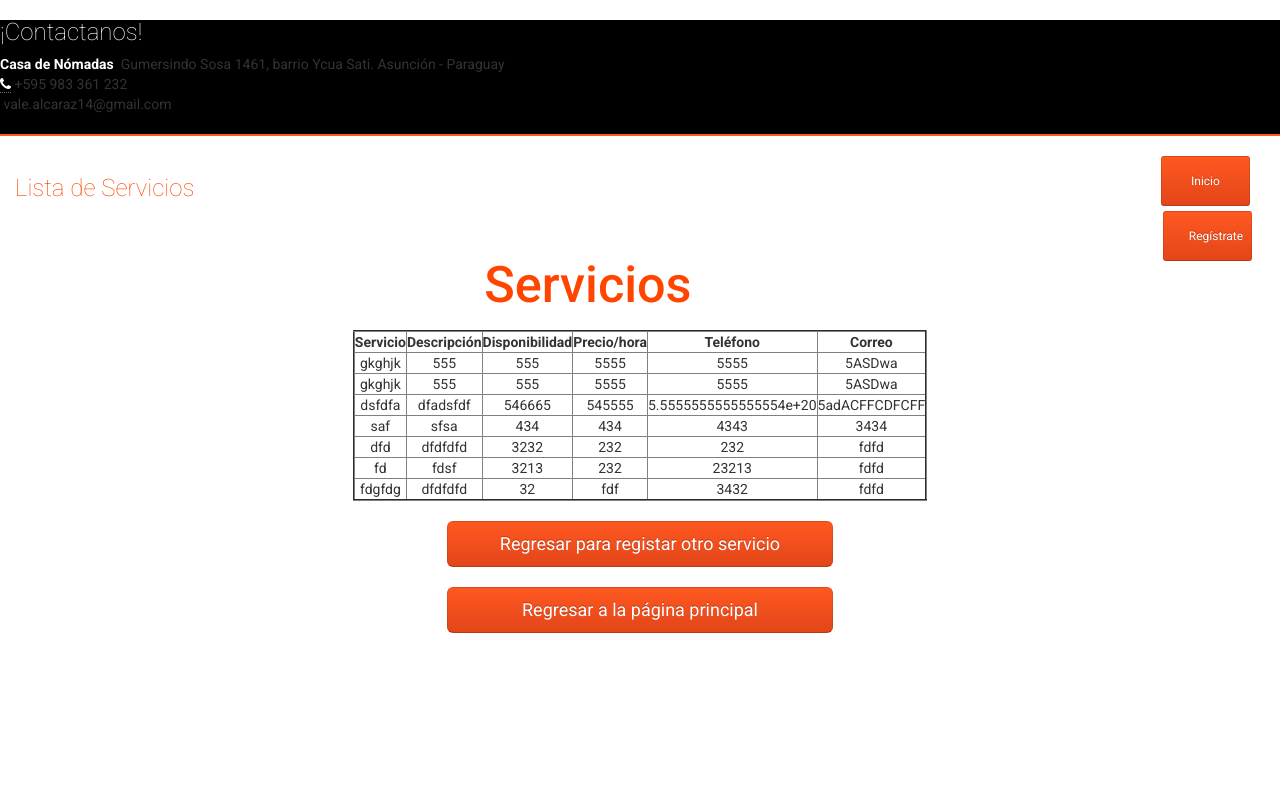
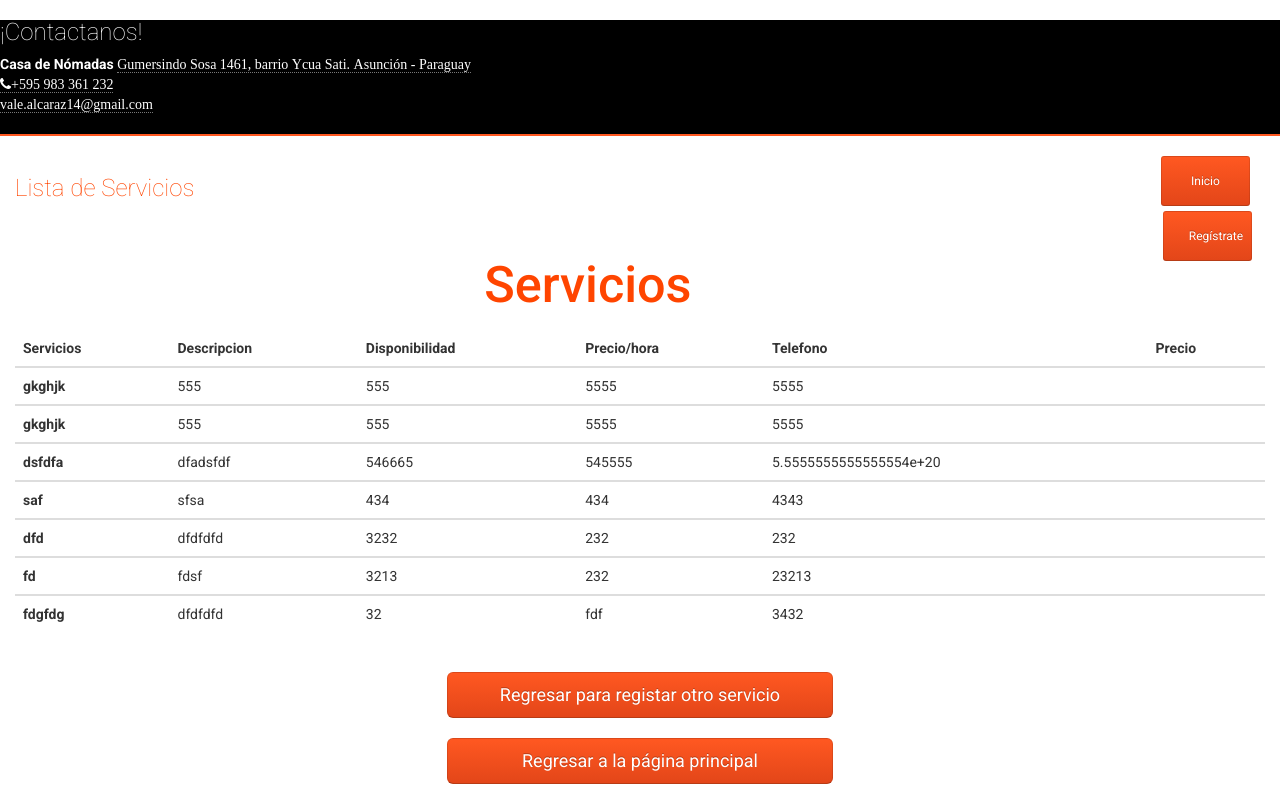
Before and after one commit to valeealcaraz/Hackathon, a Flask app: page /list in a window 1280 px wide. Run offline with Flask 2, Linux system fonts and the light colour scheme; data comes from the database, SQL or seed files in the repository; some libraries are stand-ins or nearby versions.

Commit message:
cambios list

```diff
--- a/templates/list.html
+++ b/templates/list.html
@@ -55,7 +55,7 @@
 </head>
 <body class="page-index has-hero">
   <!--Change the background class to alter background image, options are: benches, boots, buildings, city, metro -->
-  <div id="background-wrapper" class=" " data-stellar-background-ratio="0.1">
+  <div id="background-wrapper" class="buildings" data-stellar-background-ratio="0.1">
 
     <!-- ======== @Region: #navigation ======== -->
     <div id="navigation" class="wrapper">
@@ -66,14 +66,14 @@
                 </h3>
               <address>
                   <strong style="color:white">Casa de Nómadas</strong>
-                  <abbr title="Address"><i class="fa fa-pushpin"style="color:white"></i></i></abbr>
-                  Gumersindo Sosa 1461, barrio Ycua Sati. Asunción - Paraguay
+                  <abbr style="color:white" title="Address"><i class="fa fa-pushpin">Gumersindo Sosa 1461, barrio Ycua Sati. Asunción - Paraguay</i></i></abbr>
+
                   <br>
-                  <abbr title="Phone"><i class="fa fa-phone"style="color:white"></i></i></abbr>
-                  +595 983 361 232
+                  <abbr style="color:white" title="Phone"> <i class="fa fa-phone">+595 983 361 232</i></i></abbr>
+
                   <br>
-                  <abbr title="Email"><i class="fa fa-envelope-alt"style="color:white"></i></i></abbr>
-                  vale.alcaraz14@gmail.com
+                  <abbr  title="Email"><i class="fa fa-envelope-alt" style="color:white;"> vale.alcaraz14@gmail.com</i></i></abbr>
+
                 </address>
             </div>
 
@@ -104,27 +104,31 @@
                 </div>
                </center>
       <center>
-      <table border = 2>
-         <thead>
-            <td align="center"><strong>Servicio</strong></td>
-            <td align="center"> <strong>Descripción</strong></td>
-            <td align="center"><strong>Disponibilidad</strong></td>
-            <td align="center"><strong>Precio/hora</strong></td>
-            <td align="center"><strong>Teléfono</strong></td>
-            <td align="center"><strong>Correo </strong></td>
-         </thead>
+          <table class="table">
+              <thead class="thead-dark">
+                <tr>
+                  <th scope="col">Servicios</th>
+                  <th scope="col">Descripcion</th>
+                  <th scope="col">Disponibilidad</th>
+                  <th scope="col">Precio/hora</th>
+                  <th scope="col">Telefono</th>
+                  <th scope="col">Precio</th>
+                </tr>
+              </thead>
+              <tbody>
+                {% for row in rows %}
+                <tr>
+                  <th scope="row">{{ row["Servicio"] }}</th>
+                  <td>{{ row["Descripcion_del_Producto"]}}</td>
+                  <td>{{ row["Horas_por_semana"]}}</td>
+                  <td>{{row["Precio_por_hora"]}}</td>
+                  <td>{{row["Contacto"]}}</td>
+                </tr>
 
-         {% for row in rows %}
-            <tr>
-               <td align="center">{{row["Servicio"]}}</td>
-               <td align="center">{{row["Descripcion_del_producto"]}}</td>
-               <td align="center">{{row["Horas_por_semana"]}}</td>
-               <td align="center"> {{ row["Precio_por_hora"]}}</td>
-               <td align="center">{{row['Contacto']}}</td>
-               <td align="center"> {{ row["Correo"]}}</td>
-            </tr>
-         {% endfor %}
-      </table>
+              </tbody>
+              {% endfor %}
+            </table>
+
 
         </center>
         <div class="col-sm-4 col-sm-offset-4"><br>
```
